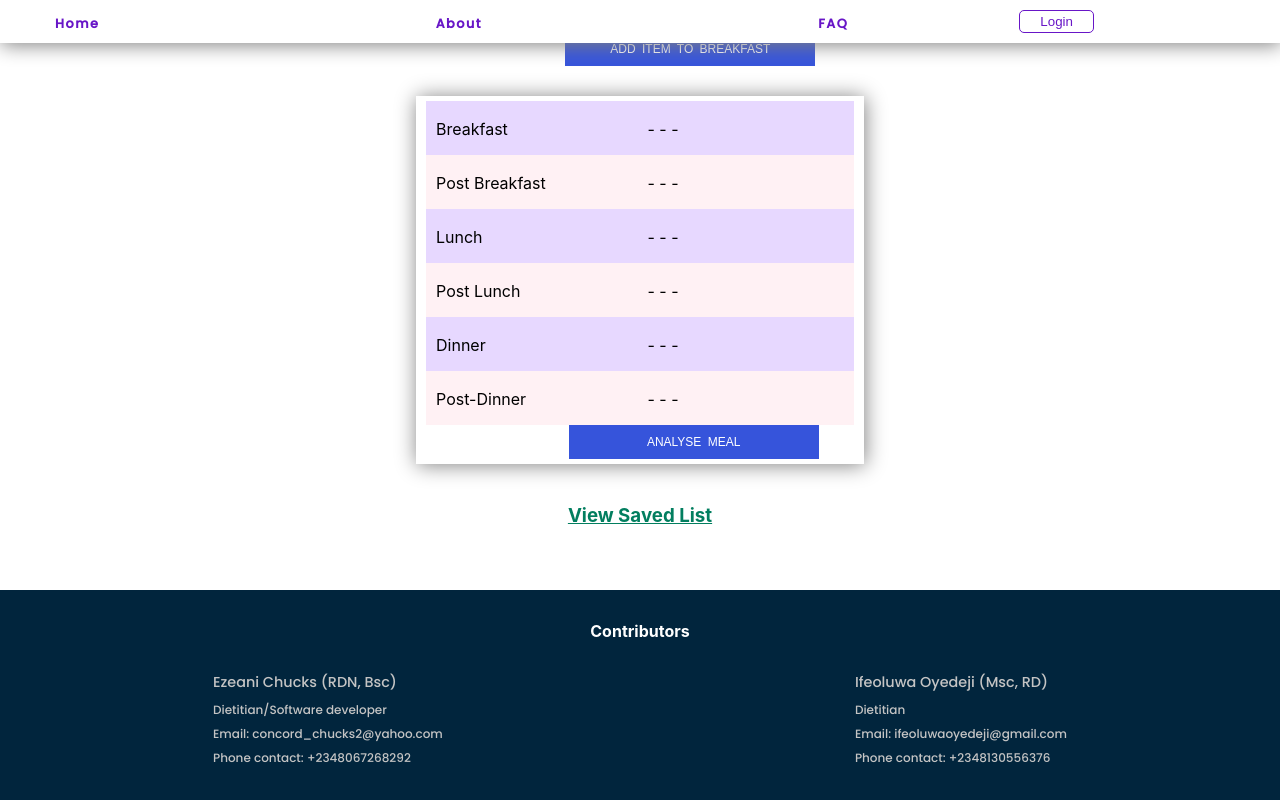
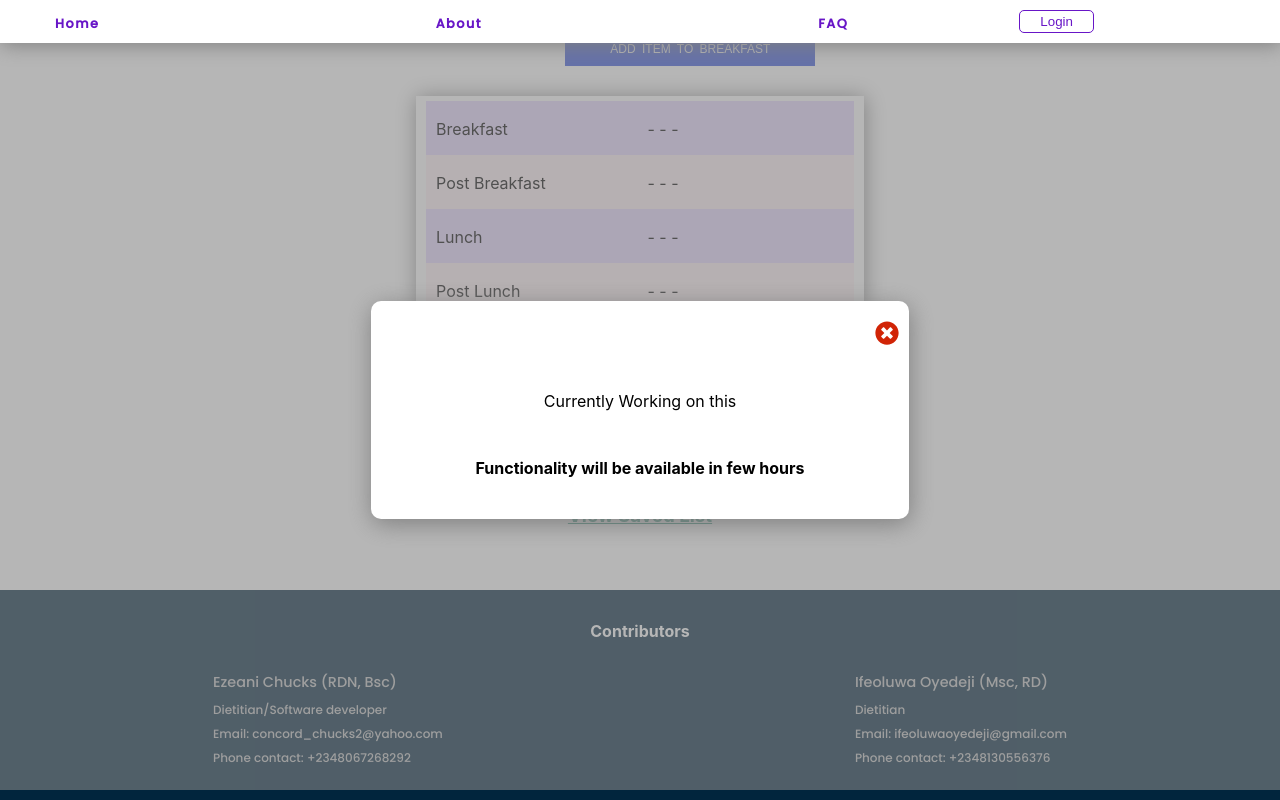
Before and after one commit to EzeaniChucks/NutriCalc, a Next.js app: page /24-hr-recall in a window 1280 px wide. Both pictures are taken after a click on the element "View Saved List". Shown: the part 443-1243 px from the top of the page. Built offline with nearby package versions, Linux system fonts and the light colour scheme; a web font is replaced by a local one.

Commit message:
saved List modal added. Functionality to be built

```diff
--- a/components/24hrComp.module.css
+++ b/components/24hrComp.module.css
@@ -158,27 +158,28 @@
 
 .modalDiv{
     position: fixed;
-    top: 260px;
+    top: 30px;
     display: flex;
     flex-direction: column;
-    padding: 0 5%;
+    padding: 0 20%;
+    width: 100%;
     align-items: center;
     justify-content: center;
-    height: 50vh;
-    box-shadow: 1px 1px 10px;
-    background-color: rgba(134, 134, 134, 0.5);
+    height: 95vh;
+    background-color: rgba(134, 134, 134, 0.6);
 }
-.modalDiv>svg{
+.modalDiv>div>svg{
     align-self: flex-end;
-    margin-top: -120px;
-    margin-bottom: 100px;
     cursor: pointer;
-    font-size: 2rem;
+    margin-bottom: 20px;
+    font-size: 1.5rem;
     color: rgb(209, 36, 6)
 }
 .modalDiv>div{
     background-color: white;
-    padding: 20px;
+    padding: 20px 10px;
+    min-width: 400px;
+    width: 70%;
     box-shadow: 1px 5px 25px grey;
     border-radius: 10px;
     display: flex;
@@ -193,4 +194,10 @@
         display: flex;
         justify-content: center;
     }
+    .modalDiv{
+    position: fixed;
+    top: 50px;
+    height: 100vh;
+    background-color: rgba(134, 134, 134, 0.6);
 }
+}
--- a/components/24hrRecallComp.js
+++ b/components/24hrRecallComp.js
@@ -5,6 +5,7 @@ import { Twenty4Reducer } from "../reducer/twenty4Reducer";
 import { twenty4DefaultState } from "../defaultStates/defaultState";
 import FoodDisplay from "./FoodDisplay";
 import AddListModal from "./AddListModal";
+import ViewListModal from "./ViewListModal";
 
 const allNameArray = foodData
   .map((foodItem) => {
@@ -61,7 +62,7 @@ const TwentyFourComp = () => {
       dispatch({ type: "FOOD_AMOUNT", payload: value });
     }
     if (name === "clientName") {
-      dispatch({ type: "", payload: value });
+      dispatch({ type: "CLIENTNAME", payload: value });
     }
   };
 
@@ -117,7 +118,7 @@ const TwentyFourComp = () => {
     return setTimeout(() => {
       dispatch({ type: "RESET_NOTICES" });
     }, 3000);
-  }, [state.success, state.warning]);
+  }, [state?.success, state?.warning]);
 
   return (
     <div className={styles.main} onClick={handleInputClick}>
@@ -275,6 +276,13 @@ const TwentyFourComp = () => {
             handleChange={handleChange}
           />
         )}
+        {state.isViewListModalOpen && (
+          <ViewListModal
+            {...state}
+            dispatch={dispatch}
+            handleChange={handleChange}
+          />
+        )}
       </div>
     </div>
   );
--- a/components/AddListModal.js
+++ b/components/AddListModal.js
@@ -1,5 +1,5 @@
 import styles from "./24hrComp.module.css";
-import { FaTimes } from "react-icons/fa";
+import { FaTimesCircle } from "react-icons/fa";
 
 const AddListModal = ({ clientName, dispatch, handleChange }) => {
   const handleClientAddition = () => {
@@ -9,12 +9,13 @@ const AddListModal = ({ clientName, dispatch, handleChange }) => {
   };
   return (
     <div className={styles.modalDiv}>
-      <FaTimes onClick={() => dispatch({ type: "ADDLIST_MODAL" })} />
       <div>
+        <FaTimesCircle onClick={() => dispatch({ type: "ADDLIST_MODAL" })} />
         <label>
           Client Name:
           <input
             onChange={handleChange}
+            autoComplete="off"
             name="clientName"
             type="text"
             value={clientName}
--- /dev/null
+++ b/components/ViewListModal.js
@@ -0,0 +1,15 @@
+import styles from "./24hrComp.module.css";
+import { FaTimes, FaTimesCircle } from "react-icons/fa";
+const ViewListModal = ({ dispatch }) => {
+  return (
+    <div className={styles.modalDiv}>
+      <div>
+        <FaTimesCircle onClick={() => dispatch({ type: "VIEWLIST_MODAL" })} />
+        <p>Currently Working on this</p>
+        <h4>Functionality will be available in few hours</h4>
+      </div>
+    </div>
+  );
+};
+
+export default ViewListModal;
--- a/reducer/twenty4Reducer.js
+++ b/reducer/twenty4Reducer.js
@@ -10,6 +10,10 @@ export const Twenty4Reducer = (state, action) => {
   }
   if (action.type === "FOOD_AMOUNT") {
     return { ...state, foodAmount: action.payload };
+  }
+  if (action.type === "CLIENTNAME") {
+    console.log("hittin");
+    return { ...state, clientName: action.payload };
   }
   if (action.type === "ADD_FOODS") {
     if (action.name === "breakfast") {
@@ -146,6 +150,7 @@ export const Twenty4Reducer = (state, action) => {
     return { ...state, isAddListModalOpen: !state.isAddListModalOpen };
   }
   if (action.type === "VIEWLIST_MODAL") {
+    console.log("hit");
     return { ...state, isViewListModalOpen: !state.isViewListModalOpen };
   }
 };
```
